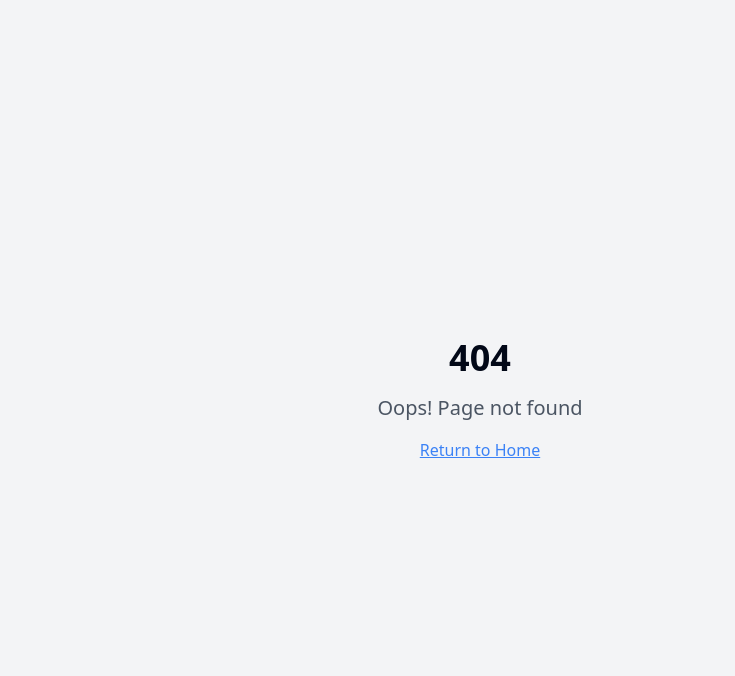
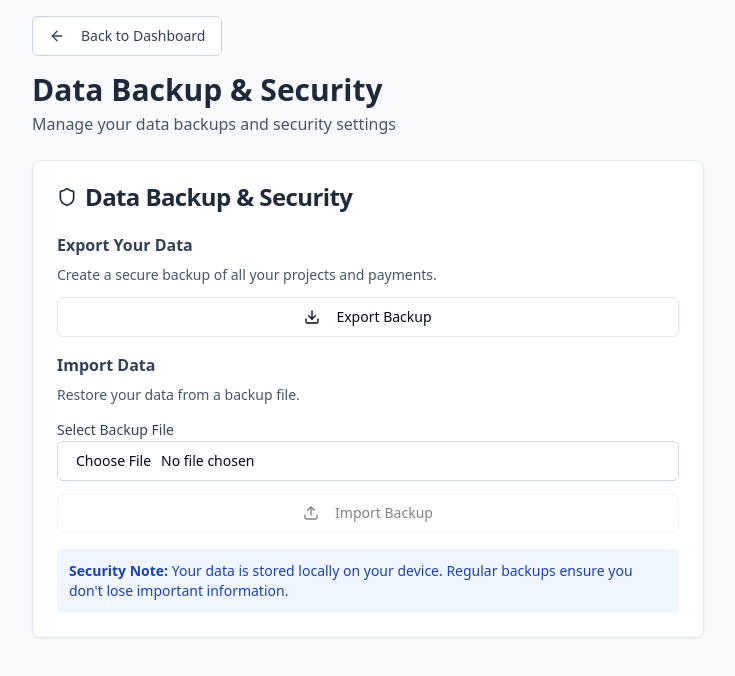
Before and after one commit to MS1N64/project-paycheck-ledger, a React (Vite) app: page /backup in a window 1280 px wide. Before the commit this address had no page. Shown: the top 676 px of the page, without its empty margins (160-895 px from the left). Built offline with nearby package versions, Linux system fonts and the light colour scheme.

Commit message:
feat: Add data backup & security page
Move the data backup and security functionality to a separate page.

```diff
--- a/src/App.tsx
+++ b/src/App.tsx
@@ -6,6 +6,7 @@ import { QueryClient, QueryClientProvider } from "@tanstack/react-query";
 import { BrowserRouter, Routes, Route } from "react-router-dom";
 import Index from "./pages/Index";
 import ProjectDetail from "./pages/ProjectDetail";
+import DataBackupPage from "./pages/DataBackup";
 import NotFound from "./pages/NotFound";
 
 const queryClient = new QueryClient();
@@ -15,6 +16,7 @@ const AppRoutes = () => (
     <Routes>
       <Route path="/" element={<Index />} />
       <Route path="/project/:id" element={<ProjectDetail />} />
+      <Route path="/backup" element={<DataBackupPage />} />
       <Route path="*" element={<NotFound />} />
     </Routes>
   </BrowserRouter>
--- a/src/components/DashboardHeader.tsx
+++ b/src/components/DashboardHeader.tsx
@@ -1,6 +1,7 @@
 
 import { Button } from "@/components/ui/button";
-import { Plus, Cloud } from "lucide-react";
+import { Plus, Cloud, Shield } from "lucide-react";
+import { useNavigate } from "react-router-dom";
 
 interface DashboardHeaderProps {
   onCreateProject: () => void;
@@ -8,6 +9,8 @@ interface DashboardHeaderProps {
 }
 
 const DashboardHeader = ({ onCreateProject, onShowCloudSync }: DashboardHeaderProps) => {
+  const navigate = useNavigate();
+
   return (
     <div className="flex flex-col sm:flex-row justify-between items-start sm:items-center gap-4 mb-8">
       <div>
@@ -15,6 +18,14 @@ const DashboardHeader = ({ onCreateProject, onShowCloudSync }: DashboardHeaderPr
         <p className="text-slate-600 mt-1">Manage your construction projects and payments</p>
       </div>
       <div className="flex gap-2">
+        <Button
+          onClick={() => navigate("/backup")}
+          variant="outline"
+          className="border-slate-300 text-slate-700 hover:bg-slate-100"
+        >
+          <Shield className="h-4 w-4 mr-2" />
+          Backup
+        </Button>
         {onShowCloudSync && (
           <Button
             onClick={onShowCloudSync}
--- a/src/components/DashboardSidebar.tsx
+++ b/src/components/DashboardSidebar.tsx
@@ -1,7 +1,6 @@
 
 import SearchFilter from "@/components/SearchFilter";
 import PaymentReminders from "@/components/PaymentReminders";
-import DataBackup from "@/components/DataBackup";
 import TaxReporting from "@/components/TaxReporting";
 import { Project, Payment, FilterState } from "@/types";
 
@@ -20,7 +19,6 @@ const DashboardSidebar = ({ projects, allPayments, onFilterChange }: DashboardSi
         </div>
         <div className="space-y-6">
           <PaymentReminders projects={projects} />
-          <DataBackup />
         </div>
       </div>
 
--- /dev/null
+++ b/src/pages/DataBackup.tsx
@@ -0,0 +1,37 @@
+
+import { Button } from "@/components/ui/button";
+import { ArrowLeft } from "lucide-react";
+import { useNavigate } from "react-router-dom";
+import DataBackup from "@/components/DataBackup";
+
+const DataBackupPage = () => {
+  const navigate = useNavigate();
+
+  return (
+    <div className="min-h-screen bg-slate-50 p-4">
+      <div className="max-w-4xl mx-auto">
+        <div className="mb-6">
+          <Button
+            onClick={() => navigate("/")}
+            variant="outline"
+            className="mb-4 border-slate-300 text-slate-700 hover:bg-slate-100"
+          >
+            <ArrowLeft className="h-4 w-4 mr-2" />
+            Back to Dashboard
+          </Button>
+
+          <div>
+            <h1 className="text-3xl font-bold text-slate-800">Data Backup & Security</h1>
+            <p className="text-slate-600 mt-1">Manage your data backups and security settings</p>
+          </div>
+        </div>
+
+        <div className="max-w-2xl">
+          <DataBackup />
+        </div>
+      </div>
+    </div>
+  );
+};
+
+export default DataBackupPage;
```
